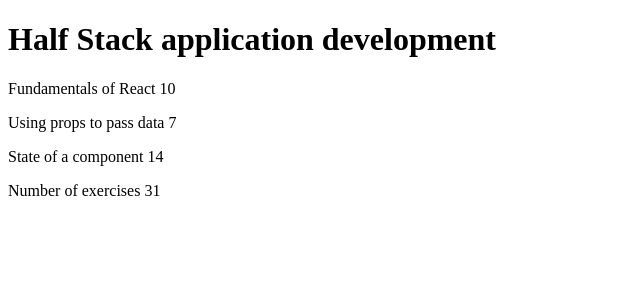
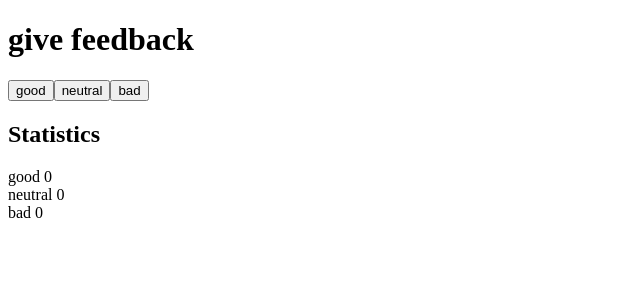
Before and after one commit to noiqum/fullstackopen, a React (Vite) app in the folder part 1/part1/: page / in a window 1280 px wide. Shown: the top 300 px of the page, without its empty margins (0-640 px from the left). Built offline with nearby package versions, Linux system fonts and the light colour scheme.

Commit message:
exercise 1.6

```diff
--- a/part 1/part1/src/App.jsx
+++ b/part 1/part1/src/App.jsx
@@ -1,31 +1,35 @@
-import Content from "./components/Content/Content";
 import Header from "./components/Header/Header";
-import Total from "./components/Total/Total";
+import { useState } from "react";
 
 const App = () => {
-  const course = {
-    name: "Half Stack application development",
-    parts: [
-      {
-        name: "Fundamentals of React",
-        exercises: 10,
-      },
-      {
-        name: "Using props to pass data",
-        exercises: 7,
-      },
-      {
-        name: "State of a component",
-        exercises: 14,
-      },
-    ],
+  const [good, setGood] = useState(0);
+  const [neutral, setNeutral] = useState(0);
+  const [bad, setBad] = useState(0);
+
+  const goodBtnHandler = () => {
+    setGood(good + 1);
+  };
+  const neutralBtnHandler = () => {
+    setNeutral(neutral + 1);
   };
 
+  const badBtnHandler = () => {
+    setBad(bad + 1);
+  };
   return (
     <div>
-      <Header course={course.name}></Header>
-      <Content parts={course.parts} />
-      <Total list={course.parts}></Total>
+      <Header course="give feedback"></Header>
+      <div>
+        <button onClick={goodBtnHandler}>good</button>
+        <button onClick={neutralBtnHandler}>neutral</button>
+        <button onClick={badBtnHandler}>bad</button>
+      </div>
+      <div style={{ display: "flex", flexDirection: "column" }}>
+        <h2>Statistics</h2>
+        <span>{`good ${good}`}</span>
+        <span>{`neutral ${neutral}`}</span>
+        <span>{`bad ${bad}`}</span>
+      </div>
     </div>
   );
 };
```
